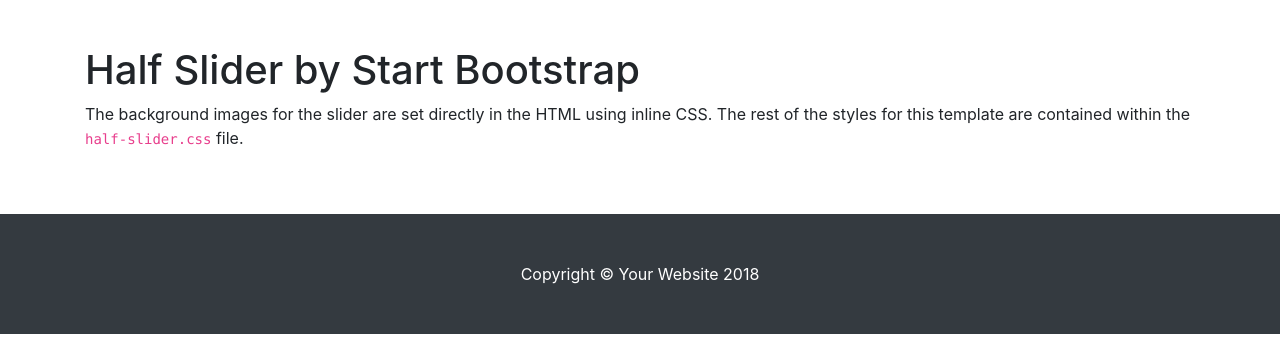
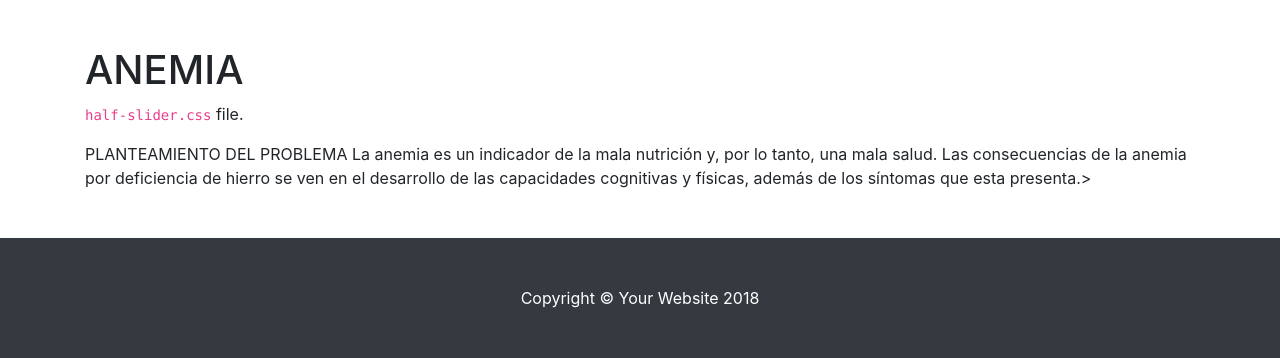
Before and after one commit to LuisJQM/Anemia, a website: page index.html in a window 1280 px wide. Shown: the part 522-880 px from the top of the page. Before the commit the page ends 856 px from the top, so only its background shows below. Drawn offline with Linux system fonts and the light colour scheme.

Commit message:
Update index.html

```diff
--- a/index.html
+++ b/index.html
@@ -92,10 +92,12 @@
     <!-- Page Content -->
     <section class="py-5">
       <div class="container">
-        <h1>Half Slider by Start Bootstrap</h1>
-        <p>The background images for the slider are set directly in the HTML using inline CSS. The rest of the styles for this template are contained within the
+        <h1>ANEMIA</h1>
+        <p>
           <code>half-slider.css</code>
-          file.</p>
+          file.</p>PLANTEAMIENTO DEL PROBLEMA
+La anemia es un indicador de la mala nutrición y, por lo tanto, una mala salud. Las consecuencias de la anemia por deficiencia de hierro se ven en el desarrollo de las capacidades cognitivas y físicas, además de los síntomas que esta presenta.>
+
       </div>
     </section>
 
```
